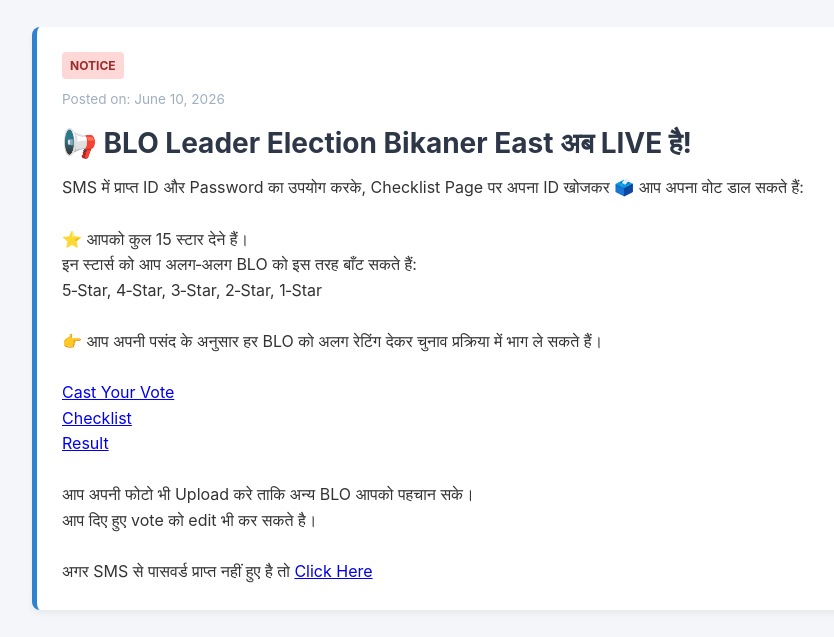
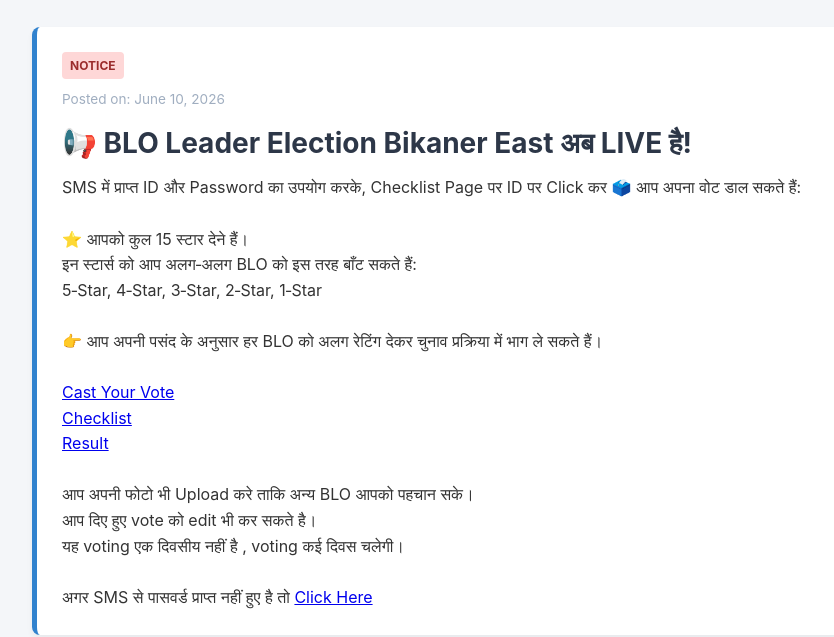
Before and after one commit to rishabhsarswa/awnto, a plain HTML site: page blo/news.html in a window 1280 px wide. Shown: the part 171-808 px from the top of the page, without its empty margins (158-992 px from the left). Drawn offline with Linux system fonts and the light colour scheme.

Commit message:
Add files via upload

```diff
--- a/blo/news.html
+++ b/blo/news.html
@@ -138,7 +138,7 @@
             <span class="badge badge-urgent">Notice</span>
             <div class="meta-date">Posted on: June 10, 2026</div>
             <h2>📢 BLO Leader Election Bikaner East अब LIVE है!  </h2>
-            <p>SMS में प्राप्त ID और Password का उपयोग करके, Checklist Page पर अपना ID खोजकर  🗳️ आप अपना वोट डाल सकते हैं:  <br>
+            <p>SMS में प्राप्त ID और Password का उपयोग करके, Checklist Page पर ID पर  Click कर  🗳️ आप अपना वोट डाल सकते हैं:  <br>
 <br>
 ⭐️ आपको कुल 15 स्टार देने हैं।  <br>
 इन स्टार्स को आप अलग‑अलग BLO को इस तरह बाँट सकते हैं:  <br>
@@ -152,6 +152,7 @@
 <br>
 आप अपनी फोटो भी Upload करे ताकि अन्य BLO आपको पहचान सके।<br>
 आप दिए हुए vote को edit भी कर सकते है।<br>
+यह voting एक दिवसीय नहीं है , voting कई दिवस चलेगी।<br>
 <br>
 अगर SMS से पासवर्ड प्राप्त नहीं हुए है तो <a href="whatsapp://send?phone=919680724566&text=%E0%A4%AE%E0%A5%88%E0%A4%82+%E0%A4%AC%E0%A5%80%E0%A4%95%E0%A4%BE%E0%A4%A8%E0%A5%87%E0%A4%B0+%E0%A4%AA%E0%A5%82%E0%A4%B0%E0%A5%8D%E0%A4%B5+%E0%A4%95%E0%A4%BE+BLO+%E0%A4%B9%E0%A5%82%E0%A4%82+%0A%E0%A4%AE%E0%A5%87%E0%A4%B0%E0%A4%BE+%E0%A4%A8%E0%A4%BE%E0%A4%AE+%5Byour_name%5D+%E0%A4%AE%E0%A5%87%E0%A4%B0%E0%A5%80+%E0%A4%AD%E0%A4%BE%E0%A4%97+%E0%A4%B8%E0%A4%82%E0%A4%96%E0%A5%8D%E0%A4%AF%E0%A4%BE+%5Bpart%5D+%E0%A4%B9%E0%A5%88%E0%A5%A4%0A%E0%A4%AE%E0%A5%81%E0%A4%9D%E0%A5%87+BLO+Leader+Election+%E0%A4%AE%E0%A5%87%E0%A4%82+%E0%A4%AD%E0%A4%BE%E0%A4%97+%E0%A4%B2%E0%A5%87%E0%A4%A8%E0%A5%87+%E0%A4%95%E0%A5%87+%E0%A4%B2%E0%A4%BF%E0%A4%8F+SMS+%E0%A4%A6%E0%A5%8D%E0%A4%B5%E0%A4%BE%E0%A4%B0%E0%A4%BE+Password+%E0%A4%AA%E0%A5%8D%E0%A4%B0%E0%A4%BE%E0%A4%AA%E0%A5%8D%E0%A4%A4+%E0%A4%A8%E0%A4%B9%E0%A5%80%E0%A4%82+%E0%A4%B9%E0%A5%81%E0%A4%8F+%E0%A4%B9%E0%A5%88%E0%A5%A4%0A%0A%E0%A4%AE%E0%A5%81%E0%A4%9D%E0%A5%87+%E0%A4%AE%E0%A5%87%E0%A4%B0%E0%A5%87+Password+%E0%A4%89%E0%A4%AA%E0%A4%B2%E0%A4%AC%E0%A5%8D%E0%A4%A7+%E0%A4%95%E0%A4%B0%E0%A4%BE%E0%A4%B5%E0%A5%87+%E0%A5%A4%0A%0A%E0%A4%A7%E0%A4%A8%E0%A5%8D%E0%A4%AF%E0%A4%B5%E0%A4%BE%E0%A4%A6%E0%A5%A4">Click Here</a><br>
 </p>
```
